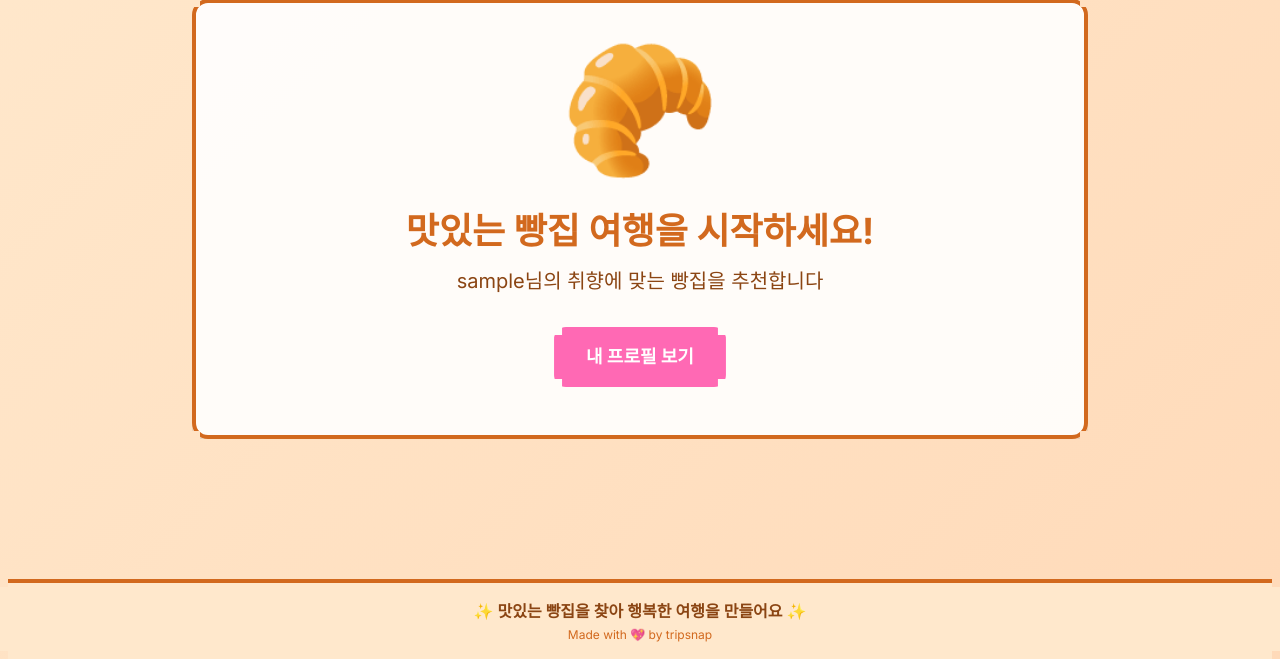
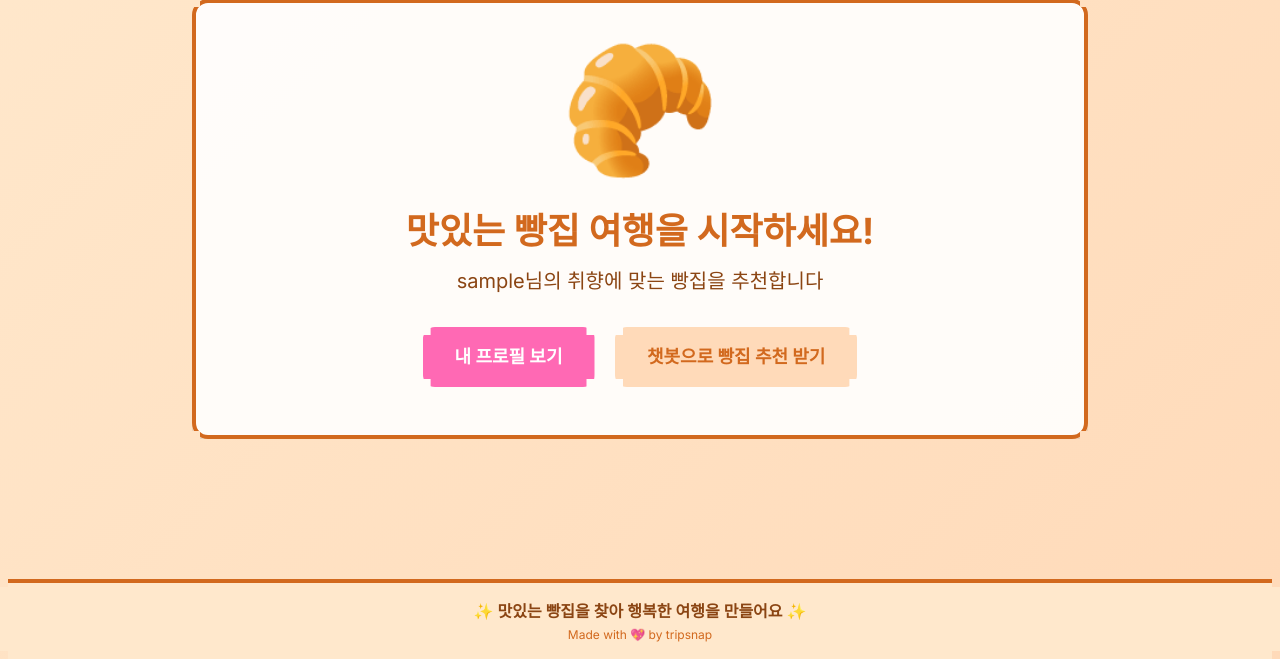
Before and after one commit to Minkyun99/tripsnap, a Django app: page / in a window 1280 px wide. Shown: the part 141-800 px from the top of the page. Run offline with Django 5.2, Linux system fonts and the light colour scheme; the visitor is signed in with stand-in values (Sample User, id 1); some libraries are stand-ins or nearby versions.

Commit message:
fix: 홈페이지에서 챗봇 추천 페이지로 연결 버튼 생성

```diff
--- a/templates/home.html
+++ b/templates/home.html
@@ -21,6 +21,13 @@
       class="inline-block px-8 py-4 bg-[#FF69B4] text-white font-bold text-lg rounded-xl pixel-corners border-3 border-[#D2691E] hover:scale-105 transition duration-300"
     >
       내 프로필 보기
+    </a>
+
+    <a
+      href="/chatbot/"
+      class="inline-block ml-4 px-8 py-4 bg-[#FFDAB9] text-[#D2691E] font-bold text-lg rounded-xl pixel-corners border-3 border-[#D2691E] hover:scale-105 transition duration-300"
+    >
+      챗봇으로 빵집 추천 받기
     </a>
   </div>
 
```
